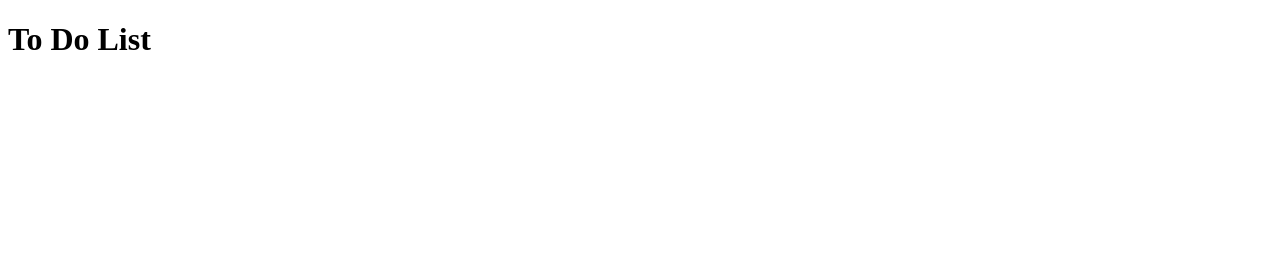
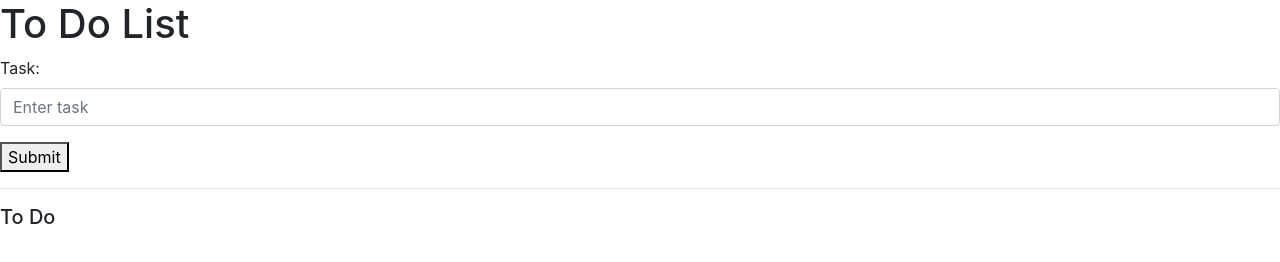
Before and after one commit to carolgreene/todos, a plain HTML site: page index.html in a window 1280 px wide. Drawn offline with nearby package versions, Linux system fonts and the light colour scheme.

Commit message:
basic form

```diff
--- a/index.html
+++ b/index.html
@@ -1,11 +1,34 @@
 <!DOCTYPE html>
-<html>
+<html lang='en'>
     <head>
         <meta charset="utf-8">
         <title>"To Do List"</title>
+        <link rel="stylesheet" href="./index.css">
+
+        <!--Bootstrap CSS-->
+        <link rel="stylesheet" href="https://stackpath.bootstrapcdn.com/bootstrap/4.4.1/css/bootstrap.min.css"
     </head>
+
     <body>
+      <div class="container1">
         <h1>To Do List</h1>
+
+        <div class="form-group">
+            <label for="task">Task:</label>
+            <input type="text" id="task" class="form-control" placeholder="Enter task">
+        </div>
+        <button type="submit" id="submit">Submit</button>
+
+        <hr>
+          <div id="todo-list">
+            <h5>To Do</h5>
+          </div>
+        </hr>
+
+
+        <script src="https://agax.googleapis.com/ajax/libs/jquery/3.4.1/jquery.min.js"></script>
+        <script src="https://stackpath.bootstrapcdn.com/bootstrap/4.4.1/js/bootstrap.min.js"></script>
         <script src="index.js"></script>
+      </div>
     </body>
 </html>
```
